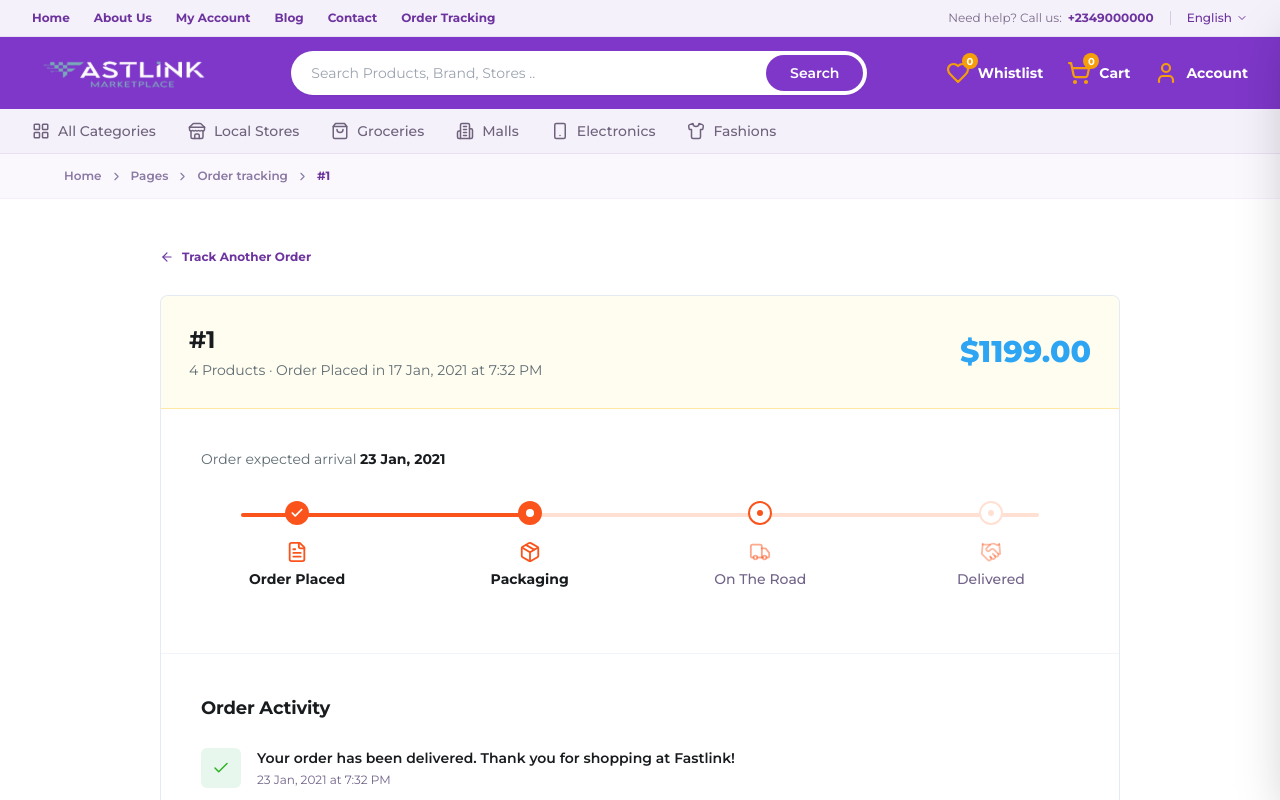
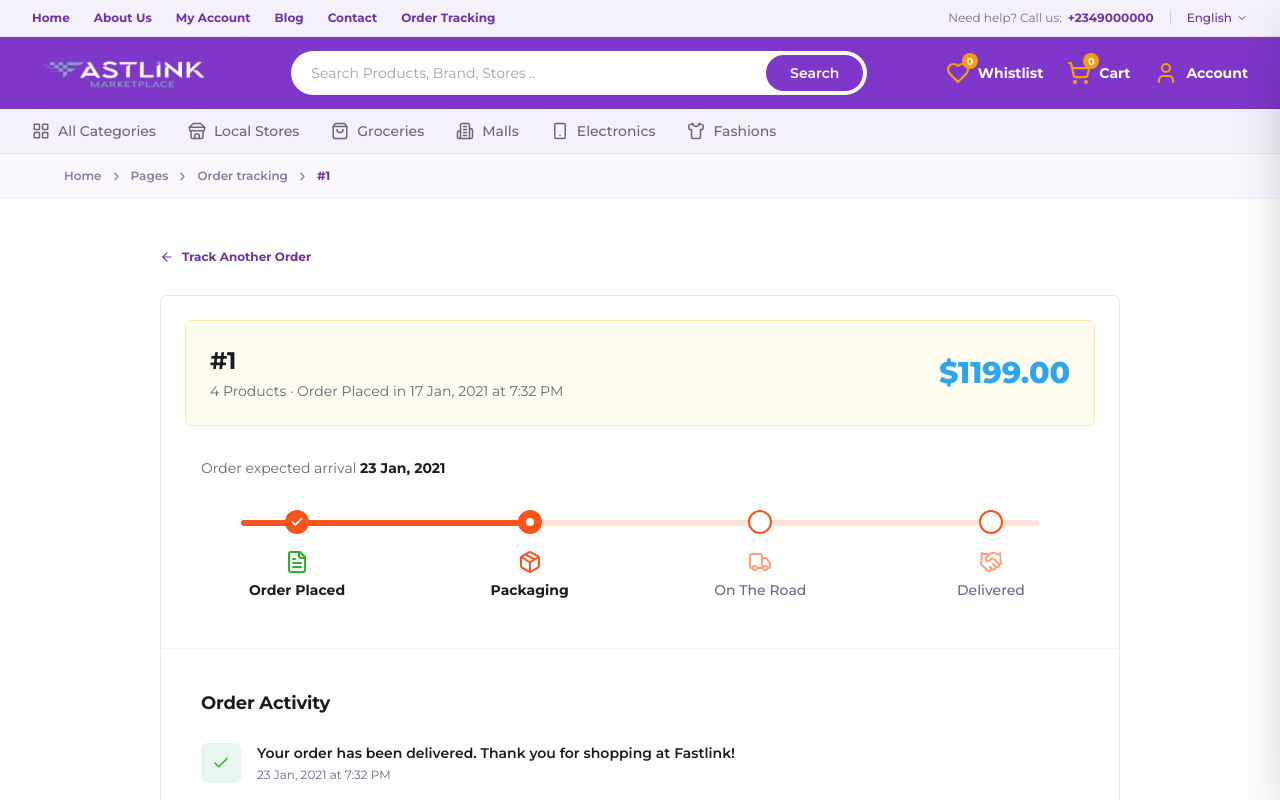
Before and after one commit to P23-Africa-Dev/fastlink-marketplace, a Next.js app: page /order-tracking/1 in a window 1280 px wide. Shown: the top 800 px of the page. Built offline with nearby package versions, Linux system fonts and the light colour scheme.

Commit message:
refactor: update order tracking UI components and progress bar styling

```diff
--- a/src/app/(shop)/order-tracking/[id]/page.tsx
+++ b/src/app/(shop)/order-tracking/[id]/page.tsx
@@ -106,11 +106,12 @@ export default function OrderTrackingDetailsPage() {
             </Link>
           </div>
 
-          {/* Main Card Container (Matching Design Screenshot 2) */}
-          <div className="rounded-lg bg-white border border-slate-200/90 shadow-2xs overflow-hidden">
+          {/* Main Card Container (Matching Design Screenshot) */}
+          <div className="rounded-md bg-white border border-slate-200/90 shadow-2xs overflow-hidden">
 
-            {/* Top Yellow Banner */}
-            <div className="bg-[#FFFDF0] border-b border-[#FFE8A3] p-6 sm:p-7 flex flex-col sm:flex-row sm:items-center justify-between gap-4">
+            {/* Top Yellow Banner Box */}
+            <div className="p-6 pb-2">
+              <div className="bg-[#FFFDF0] border border-[#FFE8A3] p-6 rounded-md flex flex-col sm:flex-row sm:items-center justify-between gap-4">
                 <div>
                   <h1 className="text-xl sm:text-2xl font-bold text-[#191C1F]">
                     {displayOrderId}
@@ -126,9 +127,10 @@ export default function OrderTrackingDetailsPage() {
                   </span>
                 </div>
               </div>
+            </div>
 
             {/* Stepper Progress Bar */}
-            <div className="p-6 sm:p-10 border-b border-slate-100">
+            <div className="px-6 sm:px-10 py-6 border-b border-slate-100">
               <p className="text-xs sm:text-sm text-[#5F6C72] font-normal mb-8">
                 Order expected arrival <span className="font-bold text-[#191C1F]">23 Jan, 2021</span>
               </p>
@@ -137,8 +139,8 @@ export default function OrderTrackingDetailsPage() {
               <div className="relative mb-6 px-4 sm:px-12">
 
                 {/* Background Connecting Lines */}
-                <div className="absolute top-3 left-10 right-10 h-1 bg-[#FFE0D3] rounded-full -z-0" />
-                <div className="absolute top-3 left-10 w-1/3 h-1 bg-[#FA541C] rounded-full -z-0" />
+                <div className="absolute top-2.5 left-10 right-10 h-1.5 bg-[#FFE3D8] rounded-full -z-0" />
+                <div className="absolute top-2.5 left-10 w-1/3 h-1.5 bg-[#FA541C] rounded-full -z-0" />
 
                 {/* 4 Steps */}
                 <div className="relative z-10 flex items-center justify-between">
@@ -149,7 +151,7 @@ export default function OrderTrackingDetailsPage() {
                       <Check size={14} strokeWidth={3} />
                     </div>
                     <div className="flex flex-col items-center gap-1.5 mt-1">
-                      <FileText size={22} className="text-[#FA541C]" />
+                      <FileText size={24} className="text-[#2DB224]" />
                       <span className="text-xs sm:text-sm font-bold text-[#191C1F]">Order Placed</span>
                     </div>
                   </div>
@@ -160,29 +162,29 @@ export default function OrderTrackingDetailsPage() {
                       <div className="h-2 w-2 rounded-full bg-white" />
                     </div>
                     <div className="flex flex-col items-center gap-1.5 mt-1">
-                      <Package size={22} className="text-[#FA541C]" />
+                      <Package size={24} className="text-[#FA541C]" />
                       <span className="text-xs sm:text-sm font-bold text-[#191C1F]">Packaging</span>
                     </div>
                   </div>
 
                   {/* Step 3: On The Road */}
                   <div className="flex flex-col items-center gap-3 text-center min-w-[80px]">
-                    <div className="h-6 w-6 rounded-full bg-white border-2 border-[#FA541C] text-[#FA541C] flex items-center justify-center">
-                      <div className="h-1.5 w-1.5 rounded-full bg-[#FA541C]" />
+                    <div className="h-6 w-6 rounded-full bg-white border-2 border-[#FA541C] flex items-center justify-center">
+                      <div className="h-1.5 w-1.5 rounded-full bg-transparent" />
                     </div>
                     <div className="flex flex-col items-center gap-1.5 mt-1">
-                      <Truck size={22} className="text-[#FA541C]/50" />
+                      <Truck size={24} className="text-[#FF9F7D]" />
                       <span className="text-xs sm:text-sm font-medium text-[#716388]">On The Road</span>
                     </div>
                   </div>
 
                   {/* Step 4: Delivered */}
                   <div className="flex flex-col items-center gap-3 text-center min-w-[80px]">
-                    <div className="h-6 w-6 rounded-full bg-white border-2 border-[#FFE0D3] flex items-center justify-center">
-                      <div className="h-1.5 w-1.5 rounded-full bg-[#FFE0D3]" />
+                    <div className="h-6 w-6 rounded-full bg-white border-2 border-[#FA541C] flex items-center justify-center">
+                      <div className="h-1.5 w-1.5 rounded-full bg-transparent" />
                     </div>
                     <div className="flex flex-col items-center gap-1.5 mt-1">
-                      <Handshake size={22} className="text-[#FA541C]/40" />
+                      <Handshake size={24} className="text-[#FF9F7D]" />
                       <span className="text-xs sm:text-sm font-medium text-[#716388]">Delivered</span>
                     </div>
                   </div>
```
Lines whose indentation alone changed are shown as unchanged.
